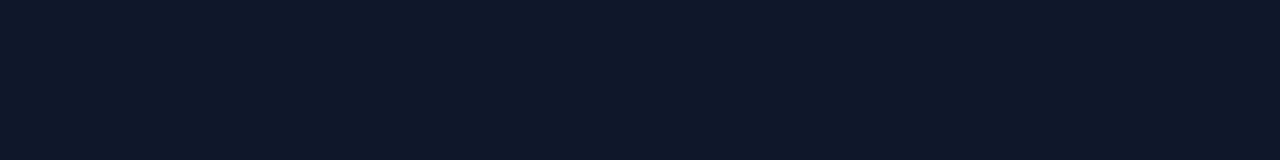
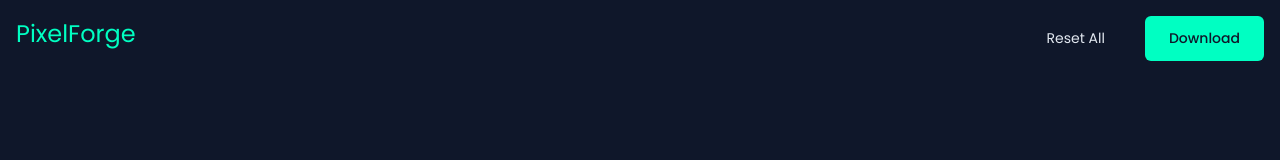
Before and after one commit to ImSurajx/pixel-forge, a plain HTML site: page index.html in a window 1280 px wide. Drawn offline with Linux system fonts and the light colour scheme; a web font is replaced by a local one.

Commit message:
feat(ui): create nav bar
Signed-off-by: ImSurajx <surajxcode@gmail.com>

```diff
--- a/index.html
+++ b/index.html
@@ -5,12 +5,32 @@
     <meta charset="UTF-8">
     <meta name="viewport" content="width=device-width, initial-scale=1.0">
     <title>PixelForge: Image Editor</title>
+    <link rel="preconnect" href="https://fonts.googleapis.com">
+    <link rel="preconnect" href="https://fonts.gstatic.com" crossorigin>
+    <link
+        href="https://fonts.googleapis.com/css2?family=Inter:ital,opsz,wght@0,14..32,100..900;1,14..32,100..900&family=Poppins:ital,wght@0,100;0,200;0,300;0,400;0,500;0,600;0,700;0,800;0,900;1,100;1,200;1,300;1,400;1,500;1,600;1,700;1,800;1,900&display=swap"
+        rel="stylesheet">
+    <link rel="preconnect" href="https://fonts.googleapis.com">
+    <link rel="preconnect" href="https://fonts.gstatic.com" crossorigin>
+    <link
+        href="https://fonts.googleapis.com/css2?family=Google+Sans:ital,opsz,wght@0,17..18,400..700;1,17..18,400..700&family=Inter:ital,opsz,wght@0,14..32,100..900;1,14..32,100..900&family=Poppins:ital,wght@0,100;0,200;0,300;0,400;0,500;0,600;0,700;0,800;0,900;1,100;1,200;1,300;1,400;1,500;1,600;1,700;1,800;1,900&display=swap"
+        rel="stylesheet">
     <link rel="shortcut icon" href="./assets/image.png" type="image/x-icon">
     <link rel="stylesheet" href="./style/style.css">
 </head>
 
 <body>
-
+    <main>
+        <nav>
+            <div class="logo">
+                PixelForge
+            </div>
+            <div class="nav-btns">
+                <div class="reset-btn">Reset All</div>
+                <div class="download-btn">Download</div>
+            </div>
+        </nav>
+    </main>
     <script src="./js/script.js"></script>
 </body>
 
--- a/style/style.scss
+++ b/style/style.scss
@@ -30,7 +30,7 @@
 
     /* ================= TYPOGRAPHY ================= */
 
-    --font-family: 'Inter', sans-serif;
+    --font-family: 'Poppins', 'Inter', sans-serif;
 
     --font-size-xxs: 10px;
     --font-size-xs: 12px;
@@ -153,11 +153,47 @@
     margin: 0;
     padding: 0;
     box-sizing: border-box;
+    font-family: var(--font-family);
+    color: var(--color-text-primary);
 }
 
 html,
 body {
     height: 100%;
     width: 100%;
+}
+
+main {
+    height: 100%;
+    width: 100%;
     background: var(--color-bg);
+
+    nav {
+        width: 100%;
+        display: flex;
+        justify-content: space-between;
+        padding: var(--space-4);
+
+        .logo {
+            font-size: var(--font-size-2xl);
+            color: var(--color-primary);
+        }
+
+        .nav-btns {
+            display: flex;
+            font-size: var(--font-size-sm);
+            width: 30%;
+            gap: var(--space-10);
+            justify-content: right;
+            align-items: center;
+
+            .download-btn {
+                padding: var(--space-3) var(--space-6);
+                border-radius: var(--radius-sm);
+                background: var(--color-primary);
+                color: var(--color-bg);
+                font-weight: var(--font-weight-medium);
+            }
+        }
+    }
 }
```
Also changed, not shown: style/style.css, 1 other file.
